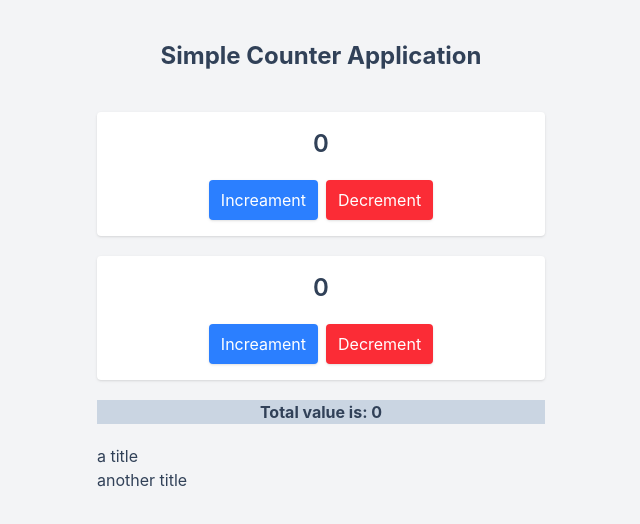
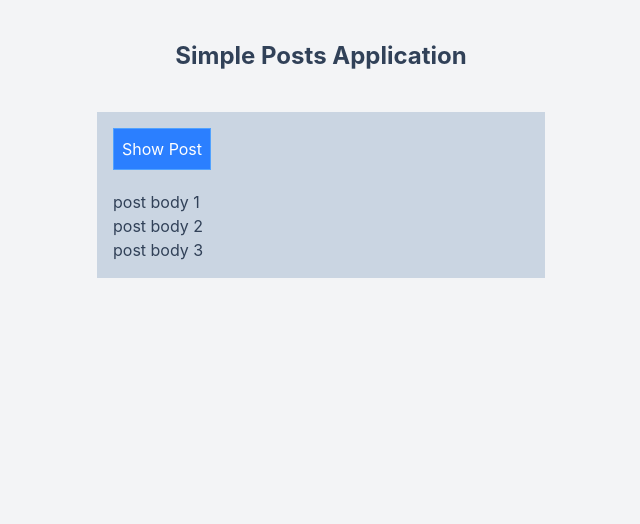
Before and after one commit to freelanceradnan/react-redux-concepts, a React (Vite) app: page / in a window 1280 px wide. Shown: the top 524 px of the page, without its empty margins (319-959 px from the left). Built offline with nearby package versions, Linux system fonts and the light colour scheme; data requests are answered from the project's data file.

Commit message:
keep unused data added

```diff
--- a/db.json
+++ b/db.json
@@ -1,6 +1,7 @@
 {
     "posts": [
-    { "id": "1", "title": "a title", "views": 100 },
-    { "id": "2", "title": "another title", "views": 200 }
+    {"id":1,"title":"post body 1"},
+    {"id":2,"title":"post body 2"},
+    {"id":3,"title":"post body 3"}
   ]
 }
--- a/src/App.jsx
+++ b/src/App.jsx
@@ -11,6 +11,7 @@ import Posts from './Components/Posts'
 
 
 function App() {
+   const [show,setShow]=useState(true)
 const counters=useSelector((state)=>state.counters)
 const dispatch=useDispatch()
 const handlerIncrement=(counterId)=>{
@@ -24,16 +25,17 @@ const totalvalue=counters.reduce((sum,curr)=>sum+curr.value,0)
 
   <div className="w-full h-screen bg-gray-100 p-10 text-slate-700">
    <div>
-     <h2 className="max-w-md mx-auto text-center text-2xl font-bold">Simple Counter Application</h2>
-    <div className="max-w-md mx-auto mt-10 space-y-5">
+     <h2 className="max-w-md mx-auto text-center text-2xl font-bold">Simple Posts Application</h2>
 
-{counters.map(count=>(
+    <div className="max-w-md mx-auto mt-10 space-y-5 bg-slate-300 p-4">
+ <button onClick={()=>setShow(prev=>!prev)} className="border border-blue-400 p-2 bg-blue-500 text-white">Show Post</button>
+{/* {counters.map(count=>(
   <Counter key={count.id} counter={count} onIncrement={()=>handlerIncrement(count.id)} onDecrement={()=>handlerDecrement(count.id)}/>
 
 
 ))}
-   <Stats totalvalue={totalvalue}/>
-   <Posts/>
+   <Stats totalvalue={totalvalue}/> */}
+  {show &&  <Posts/>}
     </div>
 
    </div>
--- a/src/Features/apiSlice.js
+++ b/src/Features/apiSlice.js
@@ -8,9 +8,11 @@ export const apiSlice=createApi({
     baseQuery:fetchBaseQuery({
         baseUrl:"http://localhost:3000"
     }),
+
     endpoints: (builder) => ({
         getPosts: builder.query({
             query: (limit) => `/posts`,
+            keepUnusedDataFor:5,
         }),
     }),
 })
```
Also changed, not shown: src/Components/Posts.jsx (+4 -4 lines).
